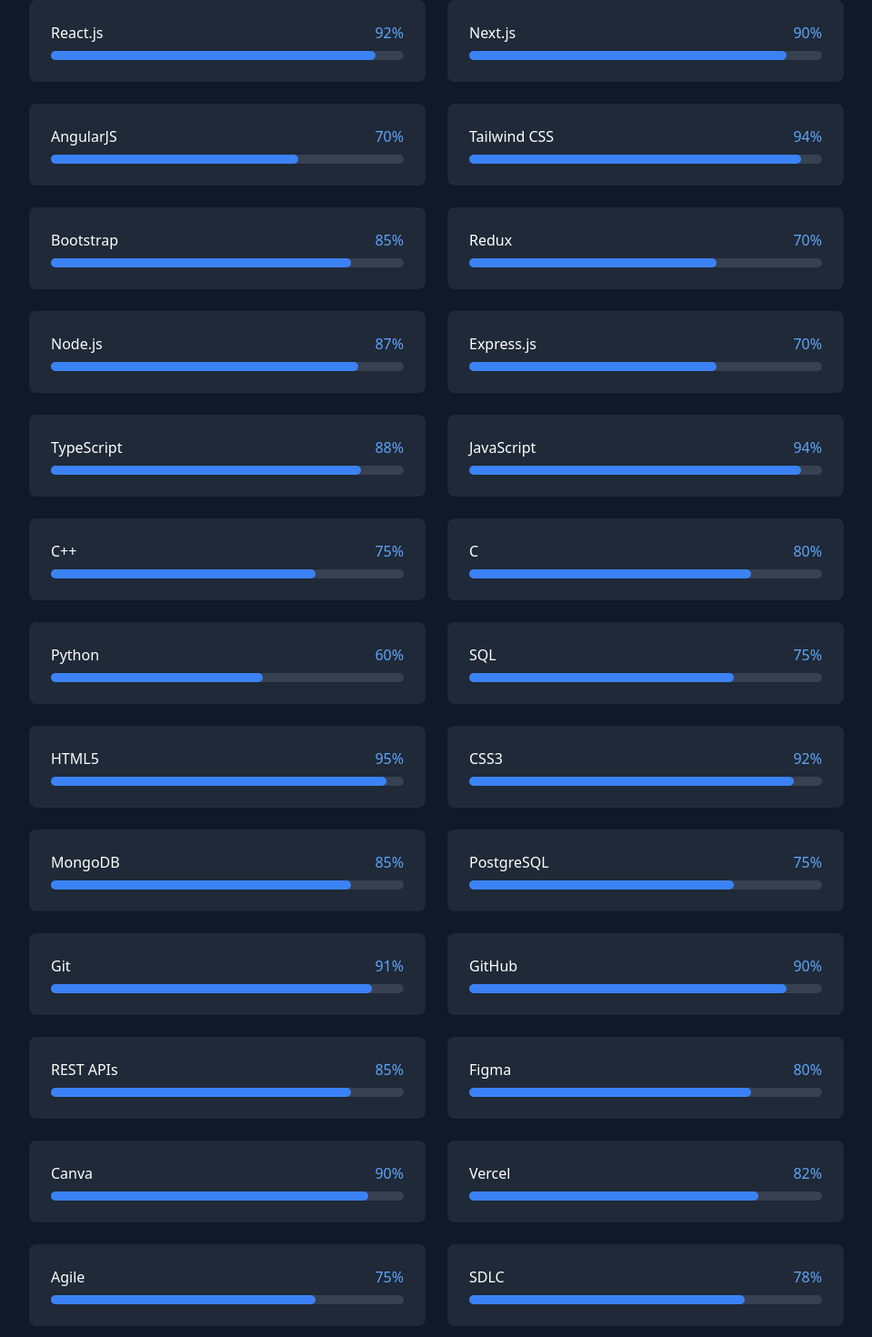
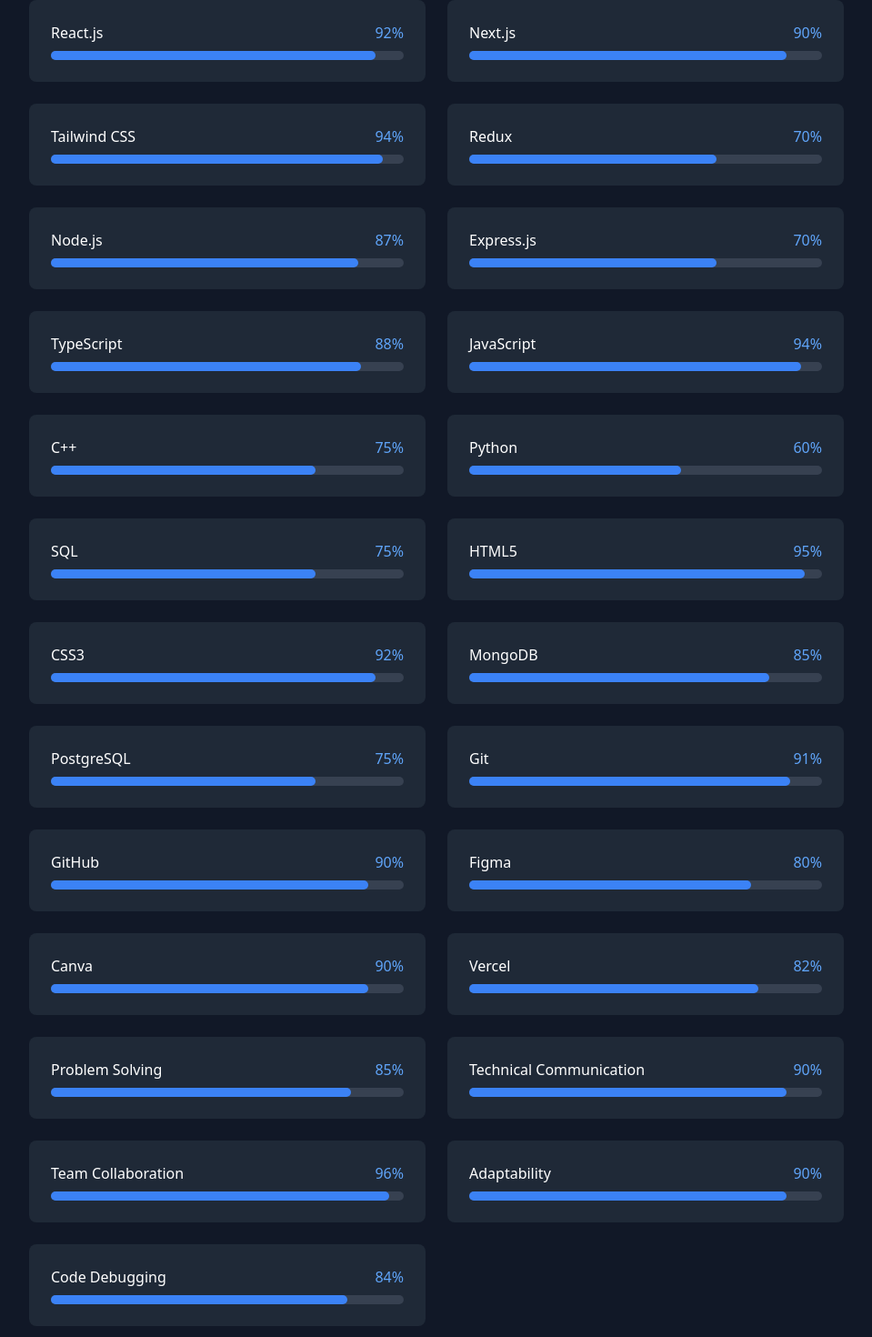
Before and after one commit to avantika2195/portfolio, a React (Vite) app: page / in a window 1280 px wide. Shown: the part 2280-3750 px from the top of the page at 91% size, without its empty margins (160-1119 px from the left). Built offline with nearby package versions, Linux system fonts and the light colour scheme.

Commit message:
Update resume.ts
Enhanced the skills section and remove unwanted skills from the portfolio

```diff
--- a/src/data/resume.ts
+++ b/src/data/resume.ts
@@ -20,9 +20,7 @@ export const skills: Skill[] = [
   // Frontend
   { name: 'React.js', level: 92, category: 'Frontend' },
   { name: 'Next.js', level: 90, category: 'Frontend' },
-  { name: 'AngularJS', level: 70, category: 'Frontend' },
   { name: 'Tailwind CSS', level: 94, category: 'Frontend' },
-  { name: 'Bootstrap', level: 85, category: 'Frontend' },
   { name: 'Redux', level: 70, category: 'Frontend' },
 
   // Backend
@@ -33,7 +31,6 @@ export const skills: Skill[] = [
   { name: 'TypeScript', level: 88, category: 'Languages' },
   { name: 'JavaScript', level: 94, category: 'Languages' },
   { name: 'C++', level: 75, category: 'Languages' },
-  { name: 'C', level: 80, category: 'Languages' },
   { name: 'Python', level: 60, category: 'Languages' },
   { name: 'SQL', level: 75, category: 'Languages' },
   { name: 'HTML5', level: 95, category: 'Languages' },
@@ -46,14 +43,10 @@ export const skills: Skill[] = [
   // Tools & Platform
   { name: 'Git', level: 91, category: 'Tools & Platform' },
   { name: 'GitHub', level: 90, category: 'Tools & Platform' },
-  { name: 'REST APIs', level: 85, category: 'Tools & Platform' },
   { name: 'Figma', level: 80, category: 'Tools & Platform' },
   { name: 'Canva', level: 90, category: 'Tools & Platform' },
   { name: 'Vercel', level: 82, category: 'Tools & Platform' },
 
-  // Methodologies
-  { name: 'Agile', level: 75, category: 'Methodologies' },
-  { name: 'SDLC', level: 78, category: 'Methodologies' },
 
   // Soft Skills (optional, if needed in the same array)
   { name: 'Problem Solving', level: 85, category: 'Soft Skill' },
```
